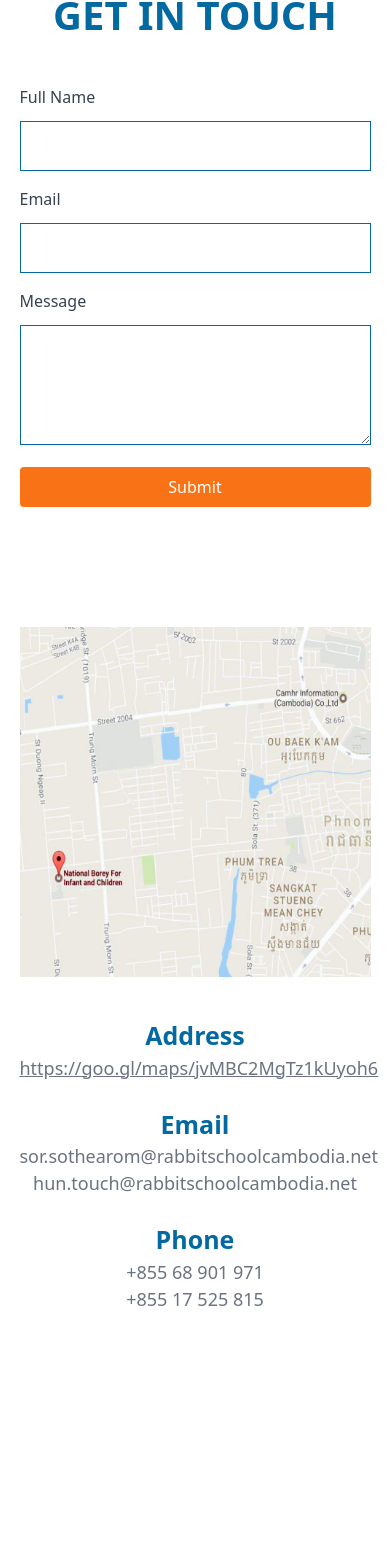
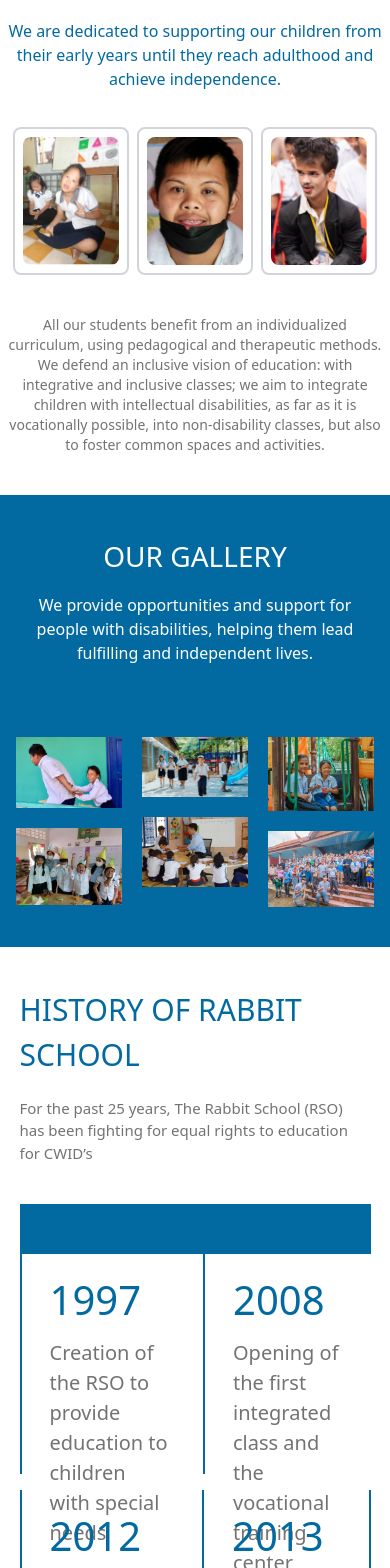
Before and after one commit to mongtrithay/rabbit-school, a React (Vite) app: page / in a window 390 px wide. Shown: the part 55-1623 px from the top of the page. Before the commit the page ends 1448 px from the top, so only its background shows below. Built offline with nearby package versions, Linux system fonts and the light colour scheme.

Commit message:
fetch about

```diff
--- a/src/App.jsx
+++ b/src/App.jsx
@@ -6,7 +6,13 @@
 import Footer from './companents/Footer'
 import AboutPage from './pages/About'
 import Contact from './pages/Contact'
+import Involved from './pages/Involved'
 import SupportPage from './pages/Support'
+import Detail from './pages/Detail'
+
+
+
+
 
 
 
@@ -16,7 +22,7 @@
   return (
     <>
 
-    <Contact/>
+    <AboutPage/>
 
     </>
   )
--- a/src/pages/About.jsx
+++ b/src/pages/About.jsx
@@ -1,212 +1,322 @@
+import Footer from "../companents/Footer";
 import Menu from "../companents/Menu";
+import images from "../assets/images/image3.png";
+import image2 from "../assets/images/image2.png";
+import image3 from "../assets/images/image.png";
+import image4 from "../assets/images/image4.jpeg";
+import image5 from "../assets/images/image5.png";
+import image6 from "../assets/images/image6.jpg";
+import image7 from "../assets/images/image7.jpeg";
+import image8 from "../assets/images/image8.png";
+import image9 from "../assets/images/image9.png";
+import image10 from "../assets/images/image10.png";
+import image11 from "../assets/images/image11.png";
+import image12 from "../assets/images/image12.png";
+import image13 from "../assets/images/image13.png";
 
-import images from '../assets/images/image3.png';
-import image2 from '../assets/images/image2.png';
-import image3 from '../assets/images/image.png';
-import image4 from '../assets/images/image4.jpeg';
-import image5 from '../assets/images/image5.png';
-import image6 from '../assets/images/image6.jpg';
-import image7 from '../assets/images/image7.jpeg';
-import image8 from '../assets/images/image8.png';
-import image9 from '../assets/images/image9.png';
-import image10 from '../assets/images/image10.png';
-import image11 from '../assets/images/image11.png';
-import image12 from '../assets/images/image12.png';
-import image13 from '../assets/images/image13.png';
-import Footer from "../companents/Footer";
-
-function AboutPage(){
-    return(
+function AboutPage() {
+  return (
     <>
       <div>
-
-            <div>
-                <Menu />
-            </div>
+        <div>{/* <Menu /> */}</div>
         <div className="flex justify-center items-center">
-                <h1 className="text-center text-[50px] mt-5 text-cyan-600">ABOUT OUR SCHOOL</h1>
+          <h1 className="text-center text-[28px] sm:text-[50px] mt-5 text-sky-700">
+            ABOUT OUR SCHOOL
+          </h1>
         </div>
 
-            <div className="flex justify-center items-center mt-3">
-                <h3 className="text-center text-xl text-cyan-600">We are dedicated to supporting our children from their early years until they
-                        <br />reach adulthood and achieve independence
+        <div className="flex justify-center items-center mt-3 px-2 sm:px-0">
+          <h3 className="text-center text-base sm:text-xl text-sky-700">
+            We are dedicated to supporting our children from their early years
+            until they reach adulthood and achieve independence.
           </h3>
         </div>
 
-            <div className="flex justify-center items-center gap-5 mt-3">
-            <div className="flex justify-center items-center space-x-6 mt-6">
-                <div className="border-2 border-gray-300 p-7 rounded-lg">
-                    <img className="w-48 h-60 object-cover rounded-lg" src={images} alt="Image 1" />
+        <div className="flex justify-center items-center gap-2 sm:gap-5 mt-3">
+          <div className="flex justify-center items-center space-x-2 sm:space-x-6 mt-6">
+            <div className="border-2 border-gray-300 p-2 sm:p-7 rounded-lg">
+              <img
+                className="w-24 h-32 sm:w-48 sm:h-60 object-cover rounded-lg"
+                src={images}
+                alt="Image 1"
+              />
             </div>
-                <div className="border-2 border-gray-300 p-7 rounded-lg">
-                    <img className="w-48 h-60 object-cover rounded-lg" src={image2} alt="Image 2" />
+            <div className="border-2 border-gray-300 p-2 sm:p-7 rounded-lg">
+              <img
+                className="w-24 h-32 sm:w-48 sm:h-60 object-cover rounded-lg"
+                src={image2}
+                alt="Image 2"
+              />
             </div>
-                <div className="border-2 border-gray-300 p-7 rounded-lg">
-                    <img className="w-48 h-60 object-cover rounded-lg" src={image3} alt="Image 3" />
+            <div className="border-2 border-gray-300 p-2 sm:p-7 rounded-lg">
+              <img
+                className="w-24 h-32 sm:w-48 sm:h-60 object-cover rounded-lg"
+                src={image3}
+                alt=""
+              />
+            </div>
+          </div>
+        </div>
+        <div className="flex justify-center items-center mt-10 text-neutral-500 px-2 sm:px-0">
+          <p className="text-center text-sm sm:text-xl max-w-3xl">
+            All our students benefit from an individualized curriculum, using
+            pedagogical and therapeutic methods. We defend an inclusive vision
+            of education: with integrative and inclusive classes; we aim to
+            integrate children with intellectual disabilities, as far as it is
+            vocationally possible, into non-disability classes, but also to
+            foster common spaces and activities.
+          </p>
+        </div>
+
+        <div className="w-full h-auto bg-sky-700 flex flex-col justify-start items-center mt-10 pt-10 px-4">
+          <h1 className="text-[28px] sm:text-[50px] text-center text-white mb-4">
+            OUR GALLERY
+          </h1>
+          <p className="text-[16px] sm:text-[20px] text-center text-white max-w-md sm:max-w-3xl mb-6">
+            We provide opportunities and support for people with disabilities,
+            helping them lead fulfilling and independent lives.
+          </p>
+          <div className="grid grid-cols-3 gap-5 sm:gap-10 mt-12  mb-10 sm:mt-20 max-w-5xl mx-auto ">
+            <div className="flex flex-col items-center">
+              <img
+                className="w-full h-auto object-cover"
+                src={image4}
+                alt="IMAGE4"
+              />
+              <img
+                className="w-full h-auto object-cover mt-5"
+                src={image5}
+                alt="IMAGE5"
+              />
+            </div>
+            <div className="flex flex-col items-center">
+              <img
+                className="w-full h-auto object-cover"
+                src={image6}
+                alt="IMAGE6"
+              />
+              <img
+                className="w-full h-auto object-cover mt-5"
+                src={image7}
+                alt="IMAGE7"
+              />
+            </div>
+            <div className="flex flex-col items-center">
+              <img
+                className="w-full h-auto object-cover"
+                src={image8}
+                alt="IMAGE8"
+              />
+              <img
+                className="w-full h-auto object-cover mt-5"
+                src={image9}
+                alt="IMAGE9"
+              />
             </div>
           </div>
         </div>
 
-            <div className="justify-center items-center mt-10 text-neutral-500">
-                <p className="text-center text-xl">All our students benefit from an individualized curriculum, using pedagogical and the rapeutical <br />
-                 methods. We defend an inclusive vision of education: with integrative and inclusive classes; we <br />
-                 aim to integrate children with intellectual disabilities, as through far as it vocational is possible,<br />
-                 into non- Empowering training disability classes, but also to foster common spaces and activities.</p>
+        <div>
+          <div className="w-[90%] m-auto mt-10">
+            <h1 className="text-sky-700 text-[30px] sm:text-[50px] ">
+              HISTORY OF RABBIT SCHOOL
+            </h1>
+            <p className="text-neutral-500 text-[15px] sm:text-[20px] mt-5">
+              For the past 25 years, The Rabbit School (RSO) has been fighting
+              for equal rights to education for CWID’s
+            </p>
+
+            {/* This div stays for both large and small screens */}
+            <div className="w-full h-[50px] bg-sky-700 mt-10"></div>
+
+            {/* Layout for large screens with borders */}
+            <div className="flex flex-wrap gap-4">
+              <div className="flex-1 border-l-2 border-sky-700 h-[220px] p-4">
+                <h1 className="ml-3 text-sky-700 text-[40px] sm:text-[50px]">1997</h1>
+                <p className="ml-3 text-neutral-500 text-[20px] sm:text-[20px] mt-2">
+                  Creation of the RSO to provide education to children with
+                  special needs
+                </p>
+              </div>
+              <div className="flex-1 border-l-2 border-sky-700 h-[220px] p-4">
+                <h1 className="ml-3 text-sky-700 text-[40px] sm:text-[50px]">2008</h1>
+                <p className="ml-3 text-neutral-500 text-[20px] mt-2">
+                  Opening of the first integrated class and the
+                  vocational training center
+                </p>
+              </div>
+              <div className="flex-1 border-l-2 border-sky-700 h-[220px] p-4">
+                <h1 className="ml-3 text-sky-700 text-[40px] sm:text-[50px]">2012</h1>
+                <p className="ml-3 text-neutral-500 text-[20px] mt-2">
+                  Extension of activities in Kanda
+                </p>
               </div>
 
-            <div className="w-full h-[870px] bg-sky-700 flex flex-col justify-start items-center mt-10 pt-10">
-                <h1 className="text-[50px] text-center text-white mb-4">OUR GALLERY</h1>
-                <p className="text-[20px] text-center text-white">
-                    We provide opportunities and support for people with disabilities, helping them <br />
-                    lead fulfilling and independent lives.
+              <div className="flex-1 border-l-2 border-sky-700 border-x-2 border-x-sky-700 h-[220px] p-4">
+                <h1 className="ml-3 text-sky-700 text-[40px] sm:text-[50px]">2013</h1>
+                <p className="ml-3 text-neutral-500 text-[20px] mt-2">
+                  Extension of activities in Kampung Speu
                 </p>
-                <div className="flex flex-row gap-10 mt-20">
-                    <div className="">
-                    <img className="w-[310px] h-[225px] object-contain" src={image4} alt="IMAGE4" />
-                    <img className="w-[310px] h-[225px] object-contain mt-10" src={image5} alt="IMAGE5" />
-                    </div>
-                    <div className="mt-20">
-                    <img className="w-[310px] h-[225px]] object-contain" src={image6} alt="IMAGE6" />
-                    <img className="w-[310px] h-[225px] object-contain mt-5" src={image7} alt="IMAGE7" />
-                    </div>
-                    <div>
-                    <img className="w-[310px] h-[225px] object-contain" src={image8} alt="IMAGE8" />
-                    <img className="w-[310px] h-[225px] object-contain mt-10" src={image9} alt="IMAGE9" />
               </div>
             </div>
           </div>
-                <div>
-                <div className="w-[90%] m-auto mt-10">
-                <h1 className="text-cyan-600 text-[50px]">HISTORY OF RABBIT SCHOOL</h1>
-                <p className="text-neutral-500 text-[20px] mt-5">For the past 25 years, The Rabbit School (RSO) has been fighting for equal rights to education for CWID’s</p>
-                    <div className="w-full h-[50px] bg-sky-700 mt-10"></div>
-                    <div className="flex">
-            <div className="flex-1 border-l-2 border-sky-400 h-[220px]">
-                <h1 className="ml-3 text-cyan-600 text-[50px]">1997</h1>
-                <p className="ml-3 text-neutral-500 text-[20px]">Creation of the RSO in <br />order to provide <br />education to children with <br /> special needs</p>
-            </div>
-            <div className="flex-1 border-l-2 border-sky-400">
-                <h1 className="ml-3 text-cyan-600 text-[50px]">2008</h1>
-                <p className="ml-3 text-neutral-500 text-[20px]">Opening of the first <br />integrated class in <br /> Phnom Opening of the <br />vocational training center</p>
-            </div>
-            <div className="flex-1 border-l-2 border-sky-400">
-                <h1 className="ml-3 text-cyan-600 text-[50px]">2012</h1>
-                <p className="ml-3 text-neutral-500 text-[20px]">Extension of activities in <br /> Kanda</p>
-             </div>
-             <div className="flex-1 border-l-2 border-l-sky-400 border-x-2 border-x-sky-400">
-                <h1 className="ml-3 text-cyan-600 text-[50px]">2013</h1>
-                <p className="ml-3 text-neutral-500 text-[20px]">Extension of activities in <br />Kampung Speu</p>
-            </div>
-            </div>
-            </div>
-            <div>
-            </div>
+
+          <div className="w-[90%] m-auto border-b-2 border-sky-700 mb-8">
+            <div className="w-full h-[50px] bg-sky-700"></div>
+
+            {/* Layout for responsive screens with 2 boxes per row */}
+            <div className="grid grid-cols-2 gap-4 md:grid-cols-4 ">
+
+              <div className="border-l-2 border-sky-700 h-[220px] p-4 ">
+                <h1 className="text-sky-700 text-[40px] sm:text-[50px]">
+                  2014
+                </h1>
+                <p className="ml-3 text-neutral-500 text-[20px] mt-2">
+                  Opening of Siem Reap School
+                </p>
               </div>
 
-            <div className="w-[90%] m-auto border-b-2 border-sky-400">
-                <div className="w-full h-[50px] bg-sky-700"></div>
-                <div className="flex">
-                <div className="flex-1 border-l-2 border-sky-400 h-[220px]">
-                <h1 className="ml-3 text-cyan-600 text-[50px]">1997</h1>
-                <p className="ml-3 text-neutral-500 text-[20px]">Creation of the RSO in <br />order to provide <br />education to children with <br /> special needs</p>
+              <div className="border-l-2 border-sky-700 h-[220px] p-4">
+                <h1 className="text-sky-700 text-[40px] sm:text-[50px]">
+                  2020
+                </h1>
+                <p className="ml-3 text-neutral-500 text-[20px] mt-2">
+                  Launching of the Out Of School Children Program
+                </p>
               </div>
-            <div className="flex-1 border-l-2 border-sky-400">
-                <h1 className="ml-3 text-cyan-600 text-[50px]">2008</h1>
-                <p className="ml-3 text-neutral-500 text-[20px]">Opening of the first <br />integrated class in <br /> Phnom Opening of the <br />vocational training center</p>
+              <div className="border-l-2 border-sky-700 h-[220px] p-4">
+                <h1 className="text-sky-700 text-[40px] sm:text-[50px]">
+                  2022
+                </h1>
+                <p className="ml-3 text-neutral-500 text-[20px] mt-2">
+                  Opening of the new Adapted library
+                </p>
               </div>
-            <div className="flex-1 border-l-2 border-sky-400">
-                <h1 className="ml-3 text-cyan-600 text-[50px]">2012</h1>
-                <p className="ml-3 text-neutral-500 text-[20px]">Extension of activities in <br /> Kanda</p>
+              <div className="border-l-2 border-sky-700 border-x-2 border-x-sky-700 h-[220px] p-4">
+                <h1 className="text-sky-700 text-[40px] sm:text-[50px]">
+                  2024
+                </h1>
+                <p className="ml-3 text-neutral-500 text-[15px] mt-2">
+                  Launching of the speech therapy training project
+                </p>
               </div>
-             <div className="flex-1 border-l-2 border-sky-400 border-x-2 border-x-sky-400">
-                <h1 className="ml-3 text-cyan-600 text-[50px]">2013</h1>
-                <p className="ml-3 text-neutral-500 text-[20px]">Extension of activities in <br />Kampung Speu</p>
             </div>
           </div>
         </div>
 
         <div className="w-full h-[833px] bg-sky-700 mt-10">
-                <h1 className="text-[50px] text-white text-center mt-4">Student, Teacher & Volunteer Testimonials</h1>
+          <h1 className="text-[50px] text-white text-center mt-4">
+            Student, Teacher & Volunteer Testimonials
+          </h1>
         </div>
 
-
         <div className="w-full flex justify-center items-center mt-5">
-            <h1 className="text-cyan-600 text-[50px] text-center">Mission & Vision</h1>
+          <h1 className="text-sky-700 text-[50px] text-center">
+            Mission & Vision
+          </h1>
         </div>
 
         <div className="flex mt-10">
           <div className="flex-1">
-                    <img className="w-full h-[430px]" src={image10} alt="Logo" />
+            <img className="w-full h-[430px] object-cover" src={image10} alt="Logo" />
           </div>
           <div className="flex-1">
             <div className="w-full h-[58px] bg-sky-700 flex justify-center">
-                            <h1 className="text-white text-[25px] text-center mt-2">Special education for children with disabilities</h1>
+              <h1 className="text-white text-[25px] text-center mt-2">
+                Special education for children with disabilities
+              </h1>
             </div>
             <p className="text-[25px] mt-24 ml-20 text-neutral-500">
-                            <span className="text-cyan-600">The Rabbit School’s principal activity is to educate <br />
-                         children with intellectual disabilities from 4 to 25 years <br />
+              <span className="text-sky-700">
+                The Rabbit School’s principal activity is to educate <br />
+                children with intellectual disabilities from 4 to 25 years{" "}
+                <br />
                 old.
-                            </span> Our two principal schools are in Phnom Penh and <br />
-                         Siem Reap, but we also have classes in Kandal and Kampong Speu.</p>
+              </span>{" "}
+              Our two principal schools are in Phnom Penh and <br />
+              Siem Reap, but we also have classes in Kandal and Kampong Speu.
+            </p>
           </div>
         </div>
 
         <div className="flex">
           <div className="flex-1">
             <div className="w-full h-[58px] bg-sky-700 flex justify-center">
-                        <h1 className="text-white text-[25px] text-center mt-2">Train teachers for special Education</h1>
+              <h1 className="text-white text-[25px] text-center mt-2">
+                Train teachers for special Education
+              </h1>
             </div>
             <p className="text-[25px] mt-16 ml-28 text-neutral-500">
               In Cambodia, there is only one institute that provides <br />
               specialized training for teachers in special education. <br />
-                        <span className="text-cyan-600 ">The Rabbit Schools not only organize such training <br />
+              <span className="text-sky-700 ">
+                The Rabbit Schools not only organize such training <br />
                 for their own teachers but also extend their services <br />
-                        to other schools.</span></p>
+                to other schools.
+              </span>
+            </p>
           </div>
           <div className="flex-1">
-                    <img className="w-full h-[430px]" src={image11} alt="Logo" />
+            <img className="w-full h-[430px] object-cover" src={image11} alt="Logo" />
           </div>
         </div>
 
         <div className="flex ">
           <div className="flex-1">
-                    <img className="w-full h-[430px]" src={image12} alt="Logo" />
+            <img className="w-full h-[430px] object-cover" src={image12} alt="Logo" />
           </div>
           <div className="flex-1">
             <div className="w-full h-[58px] bg-sky-700 flex justify-center">
-                            <h1 className="text-white text-[25px] text-center mt-2">Vocational training and Job placement</h1>
+              <h1 className="text-white text-[25px] text-center mt-2">
+                Vocational training and Job placement
+              </h1>
             </div>
             <p className="text-[25px] mt-16 ml-32 text-neutral-500">
-                            <span className="text-cyan-600">Professional inclusion in Cambodia is particularly <br />
-                            difficult for adults with intellectual disabilities.</span> When <br />
+              <span className="text-sky-700">
+                Professional inclusion in Cambodia is particularly <br />
+                difficult for adults with intellectual disabilities.
+              </span>{" "}
+              When <br />
               they become adults, most of them come back to their <br />
               families with no job. The Rabbit Schools helps young <br />
               adults from 17 to 20 (sometimes until 24) to get trained <br />
-                            and obtain a job in a partner company.</p>
+              and obtain a job in a partner company.
+            </p>
           </div>
         </div>
 
         <div className="flex">
           <div className="flex-1">
             <div className="w-full h-[58px] bg-sky-700 flex justify-center">
-                        <h1 className="text-white text-[25px] text-center mt-2">Advocacy to local authorities general public</h1>
+              <h1 className="text-white text-[25px] text-center mt-2">
+                Advocacy to local authorities general public
+              </h1>
             </div>
             <p className="text-[25px] mt-12 ml-32 text-neutral-500">
-                        A wide variety of <span className="text-cyan-600">advocacy initiatives in local <br />
-                        communities</span>, direct support programs for parents to <br />
+              A wide variety of{" "}
+              <span className="text-sky-700">
+                advocacy initiatives in local <br />
+                communities
+              </span>
+              , direct support programs for parents to <br />
               define their child’s development and opportunities and <br />
-                        the choice to integrate the Rabbit School activities <span className="text-cyan-600">in <br />
-                        normal Public Schools</span> (specific classrooms on the <br />
+              the choice to integrate the Rabbit School activities{" "}
+              <span className="text-sky-700">
+                in <br />
+                normal Public Schools
+              </span>{" "}
+              (specific classrooms on the <br />
               Public Schools premises) is slowly removing the taboo <br />
-                        on mental disability in Cambodia</p>
+              on mental disability in Cambodia
+            </p>
           </div>
           <div className="flex-1">
-                    <img className="w-full h-[430px]" src={image13} alt="Logo" />
+            <img className="w-full h-[430px] object-cover" src={image13} alt="Logo" />
           </div>
         </div>
-            <Footer />
+        {/* <Footer /> */}
       </div>
     </>
-    )
+  );
 }
 export default AboutPage;
```
Also changed, not shown: src/assets/images/image11.png. Lines whose indentation alone changed are shown as unchanged.
